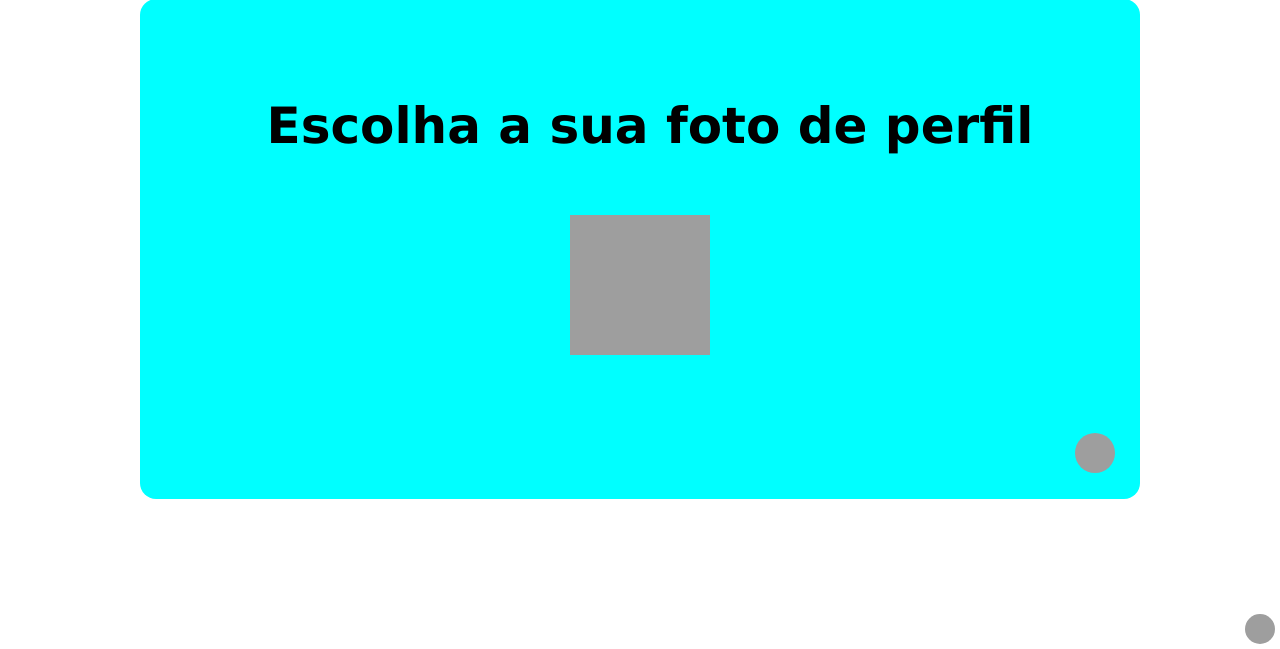
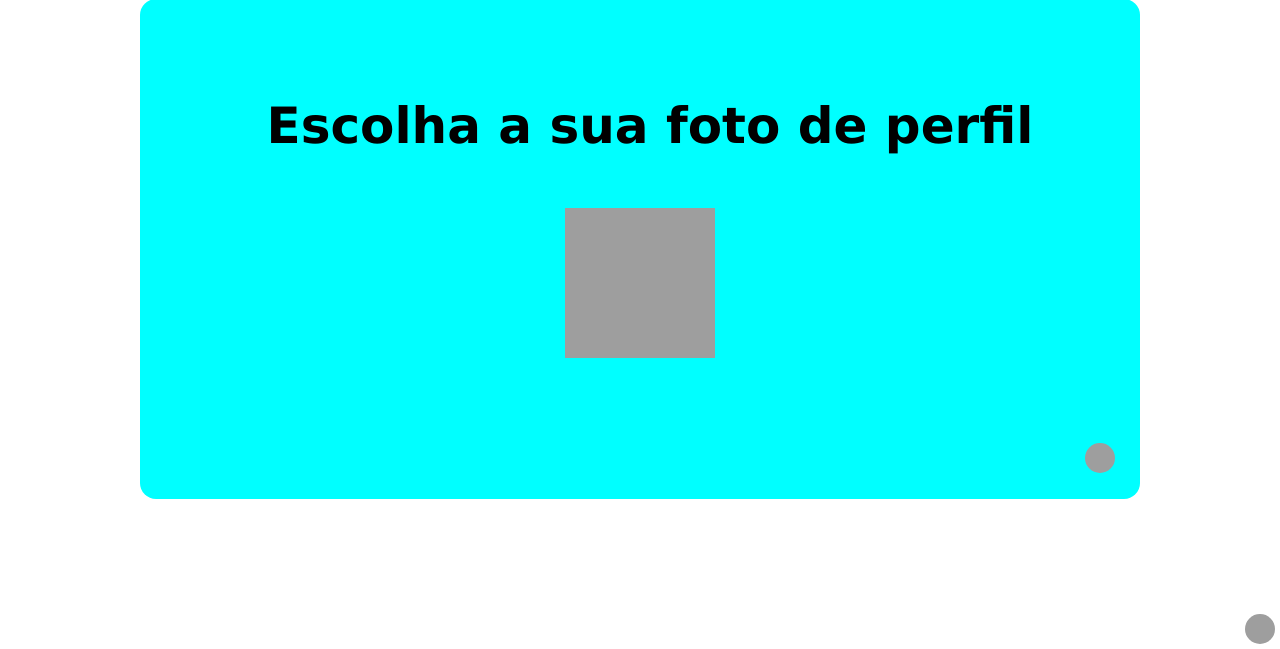
Before and after one commit to dudaordahy/2-feira-do-t-cnico, a PHP site: the page made by pagina inicial/página principal.html in a window 1280 px wide. Shown: the part 151-800 px from the top of the page. Run offline with PHP 8.4, Linux system fonts and the light colour scheme; grey boxes are pictures that could not be loaded.

Commit message:
atualização

```diff
--- a/pagina inicial/página incial.css
+++ b/pagina inicial/página incial.css
@@ -102,20 +102,28 @@ header{
     justify-content: center;
     align-items: center;
     cursor: pointer;
-    width: 140px;
-    height: 140px;
-    border-radius: 70px;
+    width: 150px;
+    height: 150px;
+    border-radius: 75px;
     position: absolute;
     top: 60%;
     left: 50%;
     translate: -50% -60%;
     border: none;
     background-color: transparent;
+    transition: height 0.3s ease-in-out, width 0.3s ease-in-out;
 }
 
 #img_foto_perfil{
-    width: 140px;
-    height: 140px;
+    width: 150px;
+    height: 150px;
+    transition: height 0.3s ease-in-out, width 0.3s ease-in-out;
+}
+
+
+#btn_foto_perfil, #img_foto_perfil:hover{
+    width: 160px;
+    height: 160px;
 }
 
 #txt_escolha_preferencias{
@@ -147,24 +155,24 @@ header{
     position: absolute;
     bottom: 0;
     right: 0;
+    width: 30px;
+    height: 30px;
+    border-radius: 15px;
+    cursor: pointer;
+    border: none;
+    background-color: transparent;
+    transition: height 0.4s ease-in-out, width 0.4s ease-in-out;
+}
+
+#img_proximo{
+    width: 30px;
+    height: 30px;
+    border-radius: 15px;
+    transition: height 0.4s ease-in-out, width 0.4s ease-in-out;
+}
+
+#btn_proximo, #img_proximo:hover{
     width: 40px;
     height: 40px;
     border-radius: 20px;
-    cursor: pointer;
-    border: none;
-    background-color: transparent;
-    transition: height 0.5s ease-in-out, width 0.5s ease-in-out;
 }
-
-#img_proximo{
-    width: 40px;
-    height: 40px;
-    border-radius: 20px;
-    transition: height 0.5s ease-in-out, width 0.5s ease-in-out;
-}
-
-#btn_proximo, #img_proximo:hover{
-    width: 50px;
-    height: 50px;
-    border-radius: 25px;
-}
```
